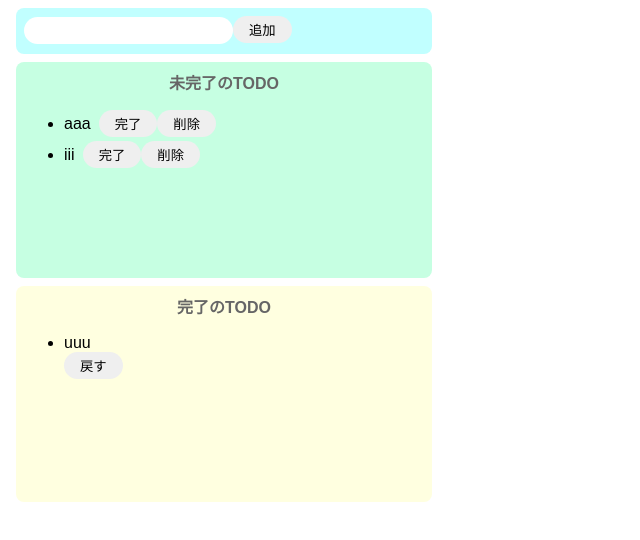
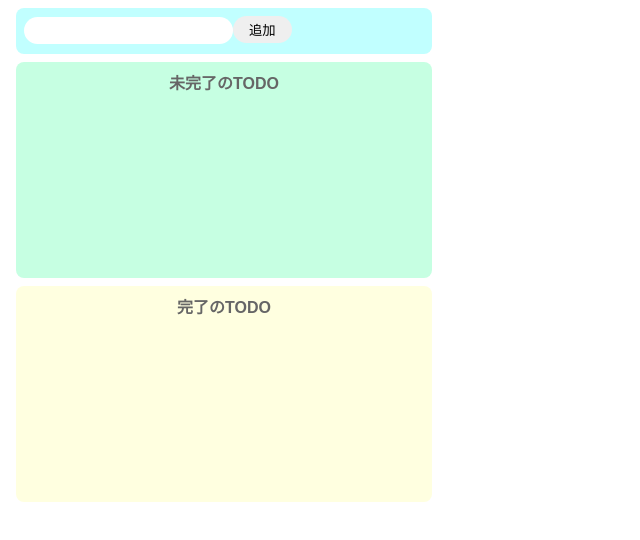
Before and after one commit to hashimo000/to-do-app, a React (Create React App) app: page / in a window 1280 px wide. Shown: the top 540 px of the page, without its empty margins (0-640 px from the left). Built offline with nearby package versions, Linux system fonts and the light colour scheme.

Commit message:
空の配列にする

```diff
--- a/src/App.jsx
+++ b/src/App.jsx
@@ -3,9 +3,9 @@ import "./index.css";
 
 export const App =()=>{
   const [todoText,setTodoText] =useState("");
-  const [incompleteTodos, setIncompleteTodos]=useState(["aaa","iii"]);
+  const [incompleteTodos, setIncompleteTodos]=useState([]);
 
-  const[completeTodos,setCompleteTodos]=useState(["uuu"]);
+  const[completeTodos,setCompleteTodos]=useState([]);
 
   const onChangeTodoText =(event)=> setTodoText(event.target.value)
 
```
